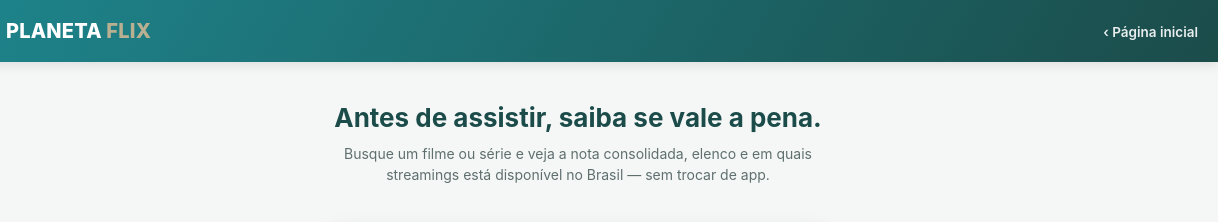
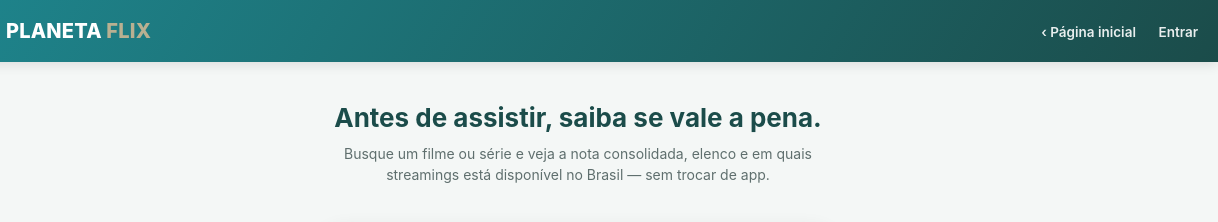
Before and after one commit to planetaflixbr/planetaflix-web, a plain HTML site: page planetaflix-web/app.html in a window 1280 px wide. Shown: the top 222 px of the page, 62-1280 px from the left. Drawn offline with Linux system fonts and the light colour scheme; no server answers; a web font is replaced by a local one.

Commit message:
Update app.html

```diff
--- a/planetaflix-web/app.html
+++ b/planetaflix-web/app.html
@@ -25,6 +25,7 @@
   </a>
   <nav>
     <a href="index.html">‹ Página inicial</a>
+    <a href="cadastro.html">Entrar</a>
   </nav>
 </header>
 
```
